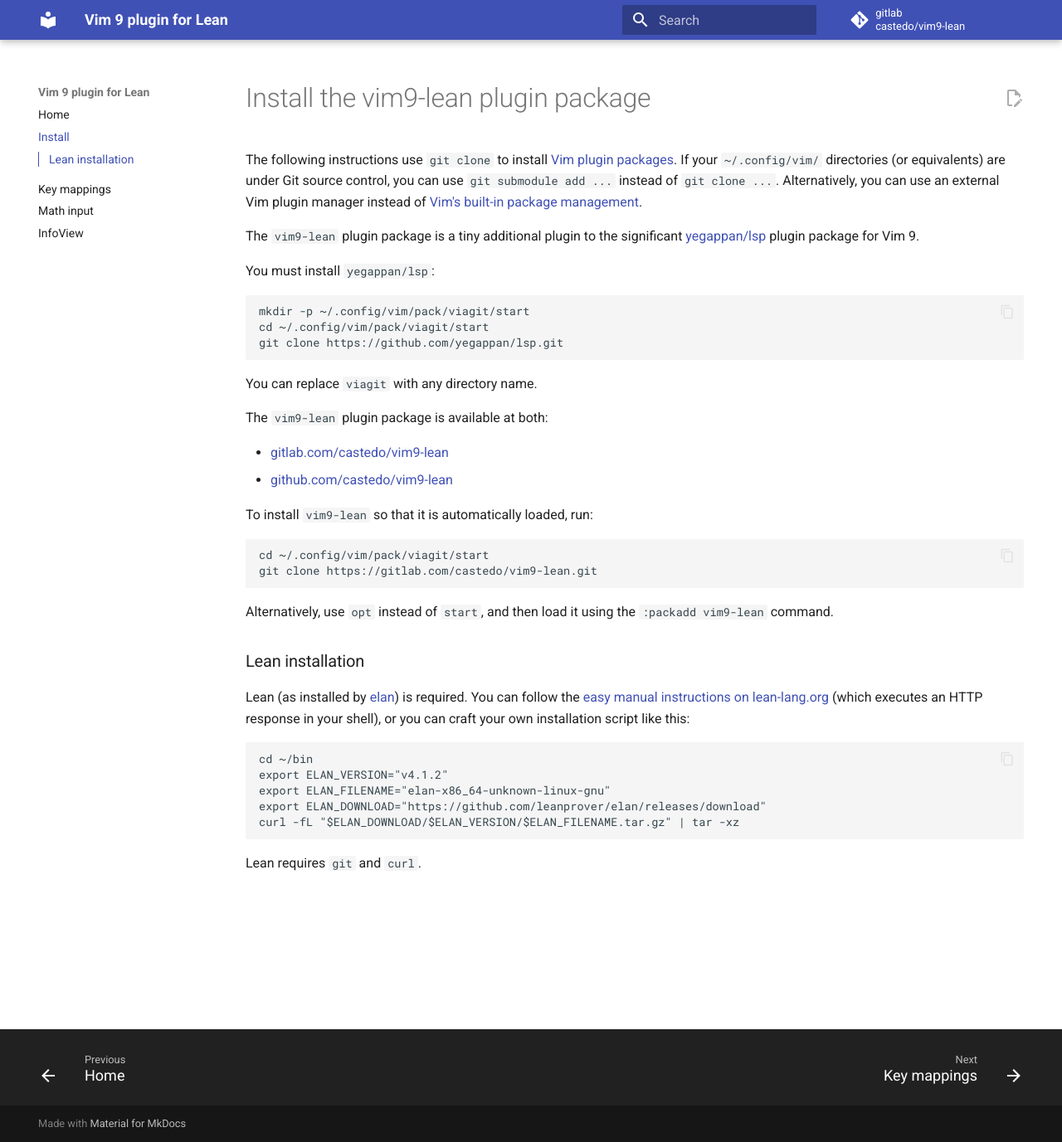
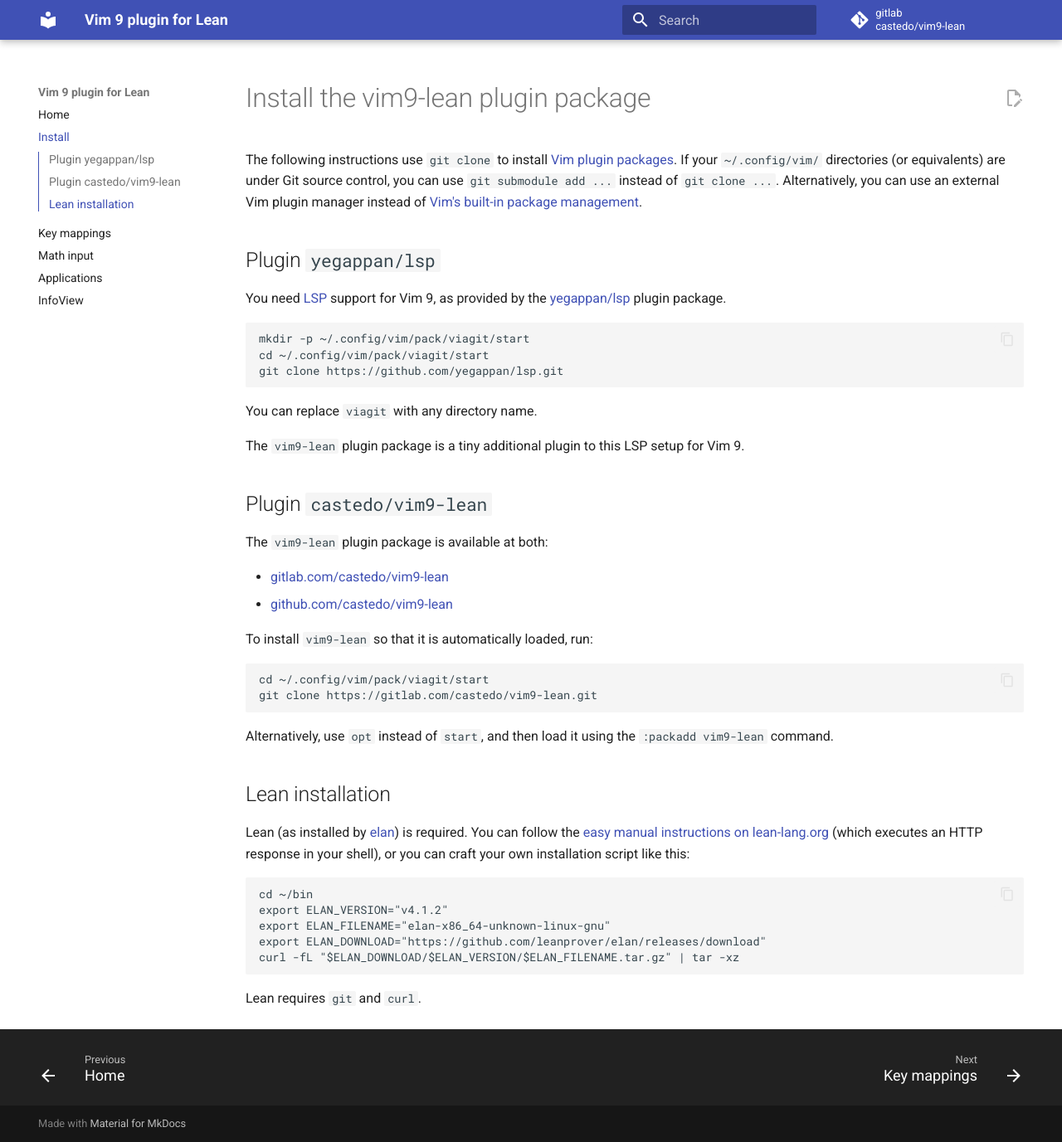
Before and after one commit to castedo/vim9-lean, an MkDocs documentation site: the page built from docs/install.md, in a window 1280 px wide and 1377 px high. Shown: the whole window at 83% size. Built offline with MkDocs 1.6.1 and Material for MkDocs 9.7.7, drawn with Linux system fonts in a browser that asks for light colours; comment, search, counter and statistics services are not loaded.

Commit message:
additional info on separate plugins and apps

````diff
--- a/docs/install.md
+++ b/docs/install.md
@@ -8,10 +8,12 @@ you can use `git submodule add ...` instead of `git clone ...`.
 Alternatively, you can use an external Vim plugin manager instead of
 [Vim's built-in package management](https://vimhelp.org/repeat.txt.html#packages).
 
-The `vim9-lean` plugin package is a tiny additional plugin to the significant
-[yegappan/lsp](https://github.com/yegappan/lsp) plugin package for Vim 9.
 
-You must install `yegappan/lsp`:
+## Plugin `yegappan/lsp`
+
+You need [LSP](https://en.wikipedia.org/wiki/Language_Server_Protocol)
+support for Vim 9, as provided by the
+[yegappan/lsp](https://github.com/yegappan/lsp) plugin package.
 
 ```
 mkdir -p ~/.config/vim/pack/viagit/start
@@ -20,6 +22,11 @@ git clone https://github.com/yegappan/lsp.git
 ```
 
 You can replace `viagit` with any directory name.
+
+The `vim9-lean` plugin package is a tiny additional plugin to this LSP setup for Vim 9.
+
+
+## Plugin `castedo/vim9-lean`
 
 The `vim9-lean` plugin package is available at both:
 
@@ -35,7 +42,7 @@ git clone https://gitlab.com/castedo/vim9-lean.git
 Alternatively, use `opt` instead of `start`, and then load it using the `:packadd vim9-lean` command.
 
 
-### Lean installation
+## Lean installation
 
 Lean (as installed by [elan](https://github.com/leanprover/elan)) is required.
 You can follow the [easy manual instructions on lean-lang.org](https://lean-lang.org/install/manual/)
@@ -49,4 +56,5 @@ export ELAN_FILENAME="elan-x86_64-unknown-linux-gnu"
 export ELAN_DOWNLOAD="https://github.com/leanprover/elan/releases/download"
 curl -fL "$ELAN_DOWNLOAD/$ELAN_VERSION/$ELAN_FILENAME.tar.gz" | tar -xz
 ```
+
 Lean requires `git` and `curl`.
--- a/mkdocs.yml
+++ b/mkdocs.yml
@@ -20,4 +20,5 @@ nav:
   - Install: install.md
   - Key mappings: key-mappings.md
   - Math input: math-input.md
+  - Applications: applications.md
   - InfoView: infoview.md
````
Also changed, not shown: docs/applications.md (added, +29 -0 lines), docs/index.md (+15 -1 lines).
